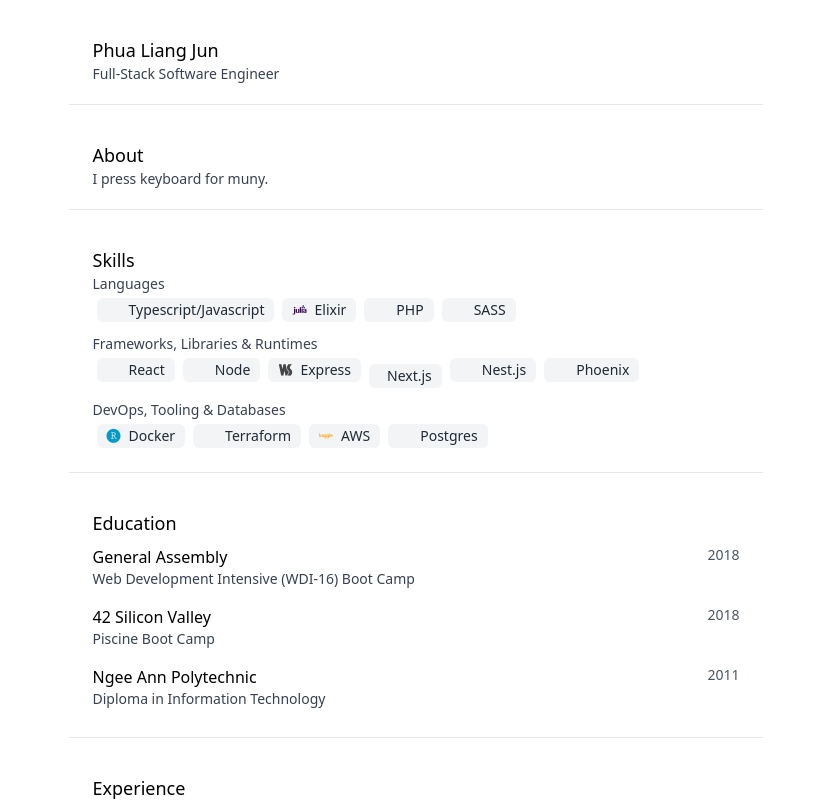
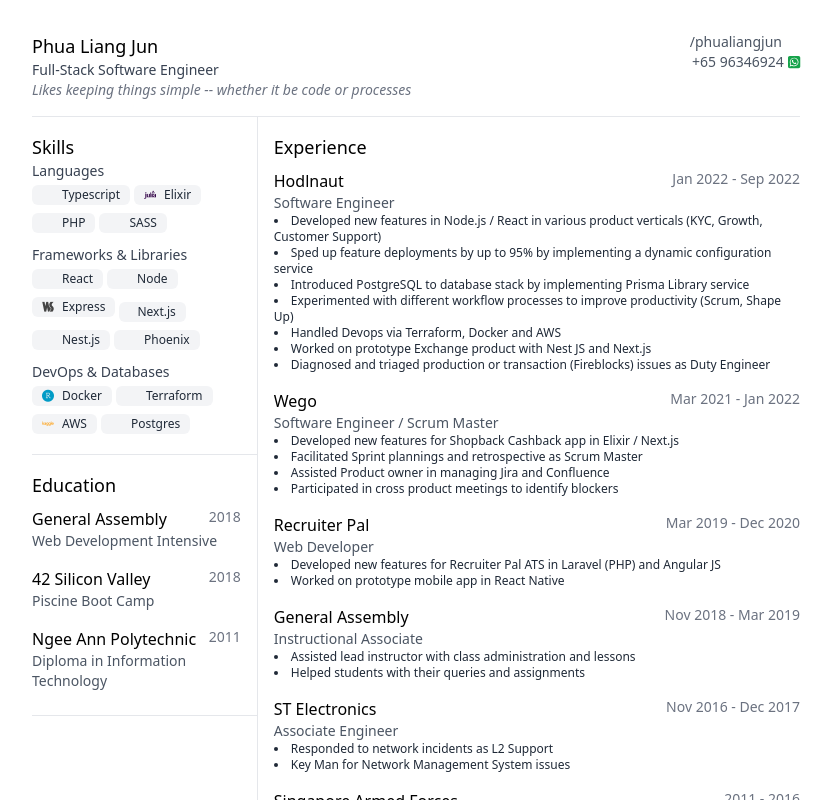
Before and after one commit to lamesensei/lamesensei.github.io, a Next.js app: page / in a window 1280 px wide. Shown: the top 800 px of the page, without its empty margins (224-1056 px from the left). Built offline with nearby package versions, Linux system fonts and the light colour scheme; some icons are missing.

Commit message:
printable v1

```diff
--- a/components/ItemHeader.tsx
+++ b/components/ItemHeader.tsx
@@ -12,8 +12,8 @@
   <div className="">
     <div className="flex justify-between">
       <h4 className="font-medium text-md">{header}</h4>
-      <p className="text-sm text-gray-600">{dateTime}</p>
+      <p className="text-sm text-gray-500">{dateTime}</p>
     </div>
-    <h5 className="text-sm text-gray-700">{subHeader}</h5>
+    <h5 className="text-sm text-gray-600">{subHeader}</h5>
   </div>
 );
--- a/components/SkillBadge.tsx
+++ b/components/SkillBadge.tsx
@@ -1,7 +1,7 @@
 type SkillBadgeProps = { icon: string; text: string };
 
 export const SkillBadge = ({ icon, text }: SkillBadgeProps): JSX.Element => (
-  <li className="inline-flex items-center rounded-md bg-gray-100 px-2.5 py-0.5 text-sm font-light text-gray-800 m-1">
+  <li className="inline-flex items-center rounded-md bg-gray-100 px-2.5 py-0.5 text-xs font-light text-gray-800 m-1 ml-0">
     <i className={icon + " inline-block mr-2"}></i>
     <span className="inline-block">{text}</span>
   </li>
--- a/components/Text.tsx
+++ b/components/Text.tsx
@@ -1,5 +1,10 @@
-import { PropsWithChildren } from "react";
+import { ReactNode } from "react";
 
-export const Text = ({ children }: PropsWithChildren): JSX.Element => (
-  <p className="text-sm text-gray-700">{children}</p>
+type TextProps = {
+  children?: ReactNode;
+  className?: string;
+};
+
+export const Text = ({ children, className }: TextProps): JSX.Element => (
+  <p className={className ? className : "text-sm text-gray-700"}>{children}</p>
 );
--- a/package.json
+++ b/package.json
@@ -9,6 +9,10 @@
     "lint": "next lint"
   },
   "dependencies": {
+    "@fortawesome/fontawesome-free": "^6.2.0",
+    "@fortawesome/free-brands-svg-icons": "^6.2.0",
+    "@fortawesome/free-solid-svg-icons": "^6.2.0",
+    "@fortawesome/react-fontawesome": "^0.2.0",
     "devicon": "^2.15.1",
     "next": "^12.3.1",
     "react": "18.2.0",
--- a/pages/index.tsx
+++ b/pages/index.tsx
@@ -4,42 +4,74 @@
 import { SectionSubHeader } from "../components/SectionSubHeader";
 import { SkillBadge } from "../components/SkillBadge";
 import { Text } from "../components/Text";
+import { FontAwesomeIcon } from "@fortawesome/react-fontawesome";
+import { faWhatsappSquare } from "@fortawesome/free-brands-svg-icons";
 
 const Home: NextPage = () => {
   return (
-    <main className="flex justify-center">
-      <div className="font-sans p-4 flex flex-col gap-4">
+    <main className="p-4 flex justify-center flex-1">
+      <div className="max-w-3xl">
         {/* Header */}
-        <section className="border-b border-gray-200 bg-white px-4 py-5 sm:px-6">
+        <section className="border-b py-4 flex space-between">
+          <div>
             <SectionHeader>Phua Liang Jun</SectionHeader>
             <SectionSubHeader>Full-Stack Software Engineer</SectionSubHeader>
+            <Text className="text-gray-500 text-sm italic">
+              Likes keeping things simple -- whether it be code or processes
+            </Text>
+          </div>
+          <div className="flex-1 text-sm text-right text-gray-600">
+            <ul>
+              <li>
+                <a
+                  href="https://www.linkedin.com/in/phualiangjun/"
+                  target="_blank"
+                  rel="noreferrer"
+                  className=""
+                >
+                  /phualiangjun
+                  <i className="devicon-linkedin-plain colored ml-1"></i>
+                </a>
+              </li>
+              <li>
+                <a href="tel:+6596346924">
+                  +65 96346924
+                  <FontAwesomeIcon icon={faWhatsappSquare} className="text-green-600 ml-1" />
+                </a>
+              </li>
+            </ul>
+          </div>
         </section>
-        {/* About */}
-        <section className="border-b border-gray-200 bg-white px-4 py-5 sm:px-6">
-          <SectionHeader>About</SectionHeader>
-          <Text>I press keyboard for muny.</Text>
-        </section>
+        <div className="print:flex lg:flex">
+          <div className="print:w-3/5 lg:w-1/3">
             {/* Skills */}
-        <section className="border-b border-gray-200 bg-white px-4 py-5 sm:px-6">
+            <section className="border-b py-4 print:p-4 print:pl-0 lg:p-4 lg:pl-0">
               <SectionHeader>Skills</SectionHeader>
               <div className="mb-2">
                 <SectionSubHeader>Languages</SectionSubHeader>
                 <ul className="">
                   <SkillBadge
                     icon="devicon-typescript-plain colored"
-                text="Typescript/Javascript"
+                    text="Typescript"
                   />
-              <SkillBadge icon="devicon-elixir-plain colored" text="Elixir" />
+                  <SkillBadge
+                    icon="devicon-elixir-plain colored"
+                    text="Elixir"
+                  />
                   <SkillBadge icon="devicon-php-plain colored" text="PHP" />
-              <SkillBadge icon=" devicon-sass-original colored" text="SASS" />
+                  <SkillBadge
+                    icon=" devicon-sass-original colored"
+                    text="SASS"
+                  />
                 </ul>
               </div>
               <div className="mb-2">
-            <SectionSubHeader>
-              Frameworks, Libraries & Runtimes
-            </SectionSubHeader>
+                <SectionSubHeader>Frameworks & Libraries</SectionSubHeader>
                 <ul className="">
-              <SkillBadge icon="devicon-react-original colored" text="React" />
+                  <SkillBadge
+                    icon="devicon-react-original colored"
+                    text="React"
+                  />
                   <SkillBadge icon="devicon-nodejs-plain colored" text="Node" />
                   <SkillBadge
                     icon="devicon-express-original colored"
@@ -49,14 +81,23 @@
                     icon="devicon-nextjs-original colored"
                     text="Next.js"
                   />
-              <SkillBadge icon="devicon-nestjs-plain colored" text="Nest.js" />
-              <SkillBadge icon="devicon-phoenix-plain colored" text="Phoenix" />
+                  <SkillBadge
+                    icon="devicon-nestjs-plain colored"
+                    text="Nest.js"
+                  />
+                  <SkillBadge
+                    icon="devicon-phoenix-plain colored"
+                    text="Phoenix"
+                  />
                 </ul>
               </div>
               <div className="">
-            <SectionSubHeader>DevOps, Tooling & Databases</SectionSubHeader>
+                <SectionSubHeader>DevOps & Databases</SectionSubHeader>
                 <ul className="">
-              <SkillBadge icon="devicon-docker-plain colored" text="Docker" />
+                  <SkillBadge
+                    icon="devicon-docker-plain colored"
+                    text="Docker"
+                  />
                   <SkillBadge
                     icon="devicon-terraform-plain colored"
                     text="Terraform"
@@ -73,13 +114,13 @@
               </div>
             </section>
             {/* Education */}
-        <section className="border-b border-gray-200 bg-white px-4 py-5 sm:px-6">
+            <section className="border-b py-4 print:p-4 print:pl-0 lg:p-4 lg:pl-0">
               <SectionHeader>Education</SectionHeader>
               <ul className="mt-2">
                 <li className="mb-4">
                   <ItemHeader
                     header="General Assembly"
-                subHeader="Web Development Intensive (WDI-16) Boot Camp"
+                    subHeader="Web Development Intensive"
                     dateTime="2018"
                   />
                   {/* TODO: Add education image and timeline */}
@@ -101,8 +142,10 @@
                 </li>
               </ul>
             </section>
+          </div>
+          <div className="py-4 print:p-4 print:pr-0 print:border-l lg:p-4 lg:pr-0 lg:border-l">
             {/* Experience */}
-        <section className="border-b border-gray-200 bg-white px-4 py-5 sm:px-6">
+            <section className="">
               <SectionHeader>Experience</SectionHeader>
               <ul className="mt-2">
                 <li className="mb-4">
@@ -111,37 +154,31 @@
                     subHeader="Software Engineer"
                     dateTime="Jan 2022 - Sep 2022"
                   ></ItemHeader>
-              <ul>
-                <li className="text-sm">
-                  - Developed new features in Node.js & React for flagship
-                  Crypto Lending product
+                  <ul className="text-xs list-disc list-inside text-gray-800">
+                    <li>
+                      Developed new features in Node.js / React in various
+                      product verticals (KYC, Growth, Customer Support)
                     </li>
-                <li className="text-sm">
-                  - Developed new features in back office CMS for Compliance
-                  (KYC) and Customer Support
+                    <li>
+                      Sped up feature deployments by up to 95% by implementing a
+                      dynamic configuration service
                     </li>
-                <li className="text-sm">
-                  - Developed Dynamic Configuration Service which sped up
-                  feature deployments by up to 95%
+                    <li>
+                      Introduced PostgreSQL to database stack by implementing
+                      Prisma Library service
                     </li>
-                <li className="text-sm">
-                  - Created Prisma library service for other microservices to
-                  utilize PostgresSQL
+                    <li>
+                      Experimented with different workflow processes to improve
+                      productivity (Scrum, Shape Up)
                     </li>
-                <li className="text-sm">
-                  - Experimented with different workflow processes to improve
-                  productivity (Agile, Scrum, Shape Up)
-                </li>
-                <li className="text-sm">
-                  - Handled Devops via Terraform, Docker and AWS
-                </li>
-                <li className="text-sm">
-                  - Worked on prototype Exchange product with Nest JS and
+                    <li>Handled Devops via Terraform, Docker and AWS</li>
+                    <li>
+                      Worked on prototype Exchange product with Nest JS and
                       Next.js
                     </li>
-                <li className="text-sm">
-                  - Diagnosed and triaged production or transaction (Fireblocks)
-                  issues as Duty Engineer
+                    <li>
+                      Diagnosed and triaged production or transaction
+                      (Fireblocks) issues as Duty Engineer
                     </li>
                   </ul>
                 </li>
@@ -151,41 +188,40 @@
                     subHeader="Software Engineer / Scrum Master"
                     dateTime="Mar 2021 - Jan 2022"
                   ></ItemHeader>
-              <ul>
-                <li className="text-sm">
-                  - Developed new features for Shopback Cashback app in Elixir
-                  and Next.js
+                  <ul className="text-xs list-disc list-inside text-gray-800">
+                    <li>
+                      Developed new features for Shopback Cashback app in Elixir
+                      / Next.js
                     </li>
-                <li className="text-sm">
-                  - Facilitated Sprint plannings and retrospective as Scrum
+                    <li>
+                      Facilitated Sprint plannings and retrospective as Scrum
                       Master
                     </li>
-                <li className="text-sm">
-                  - Assisted Product owner in managing Jira and Confluence
+                    <li>
+                      Assisted Product owner in managing Jira and Confluence
                     </li>
-                <li className="text-sm">
-                  - Worked on modifying legacy systems in Ruby for integration
+                    {/* <li>
+                      Worked on modifying legacy systems in Ruby for integration
                       in Elixir
-                </li>
-                <li className="text-sm">
-                  - Participated in cross product meetings to identify blockers
+                    </li> */}
+                    <li>
+                      Participated in cross product meetings to identify
+                      blockers
                     </li>
                   </ul>
                 </li>
                 <li className="mb-4">
                   <ItemHeader
-                header="StaffOnDemand / Recruiter Pal"
+                    header="Recruiter Pal"
                     subHeader="Web Developer"
                     dateTime="Mar 2019 - Dec 2020"
                   ></ItemHeader>
-              <ul>
-                <li className="text-sm">
-                  - Developed new features for Recruiter Pal ATS in Laravel (PHP)
-                  and Angular JS
+                  <ul className="text-xs list-disc list-inside text-gray-800">
+                    <li>
+                      Developed new features for Recruiter Pal ATS in Laravel
+                      (PHP) and Angular JS
                     </li>
-                <li className="text-sm">
-                  - Worked on prototype mobile app in React Native
-                </li>
+                    <li>Worked on prototype mobile app in React Native</li>
                   </ul>
                 </li>
                 <li className="mb-4">
@@ -194,14 +230,12 @@
                     subHeader="Instructional Associate"
                     dateTime="Nov 2018 - Mar 2019"
                   ></ItemHeader>
-              <ul>
-                <li className="text-sm">
-                  - Assisted lead instructor with class administration and
+                  <ul className="text-xs list-disc list-inside text-gray-800">
+                    <li>
+                      Assisted lead instructor with class administration and
                       lessons
                     </li>
-                <li className="text-sm">
-                  - Helped students with their queries and assignments
-                </li>
+                    <li>Helped students with their queries and assignments</li>
                   </ul>
                 </li>
                 <li className="mb-4">
@@ -210,15 +244,11 @@
                     subHeader="Associate Engineer"
                     dateTime="Nov 2016 - Dec 2017"
                   ></ItemHeader>
-              <ul>
-                <li className="text-sm">
-                  - Responded to network incidents as L2 Support
-                </li>
-                <li className="text-sm">
-                  - Key Man for Network Management System issues{" "}
-                </li>
-                {/* <li className="text-sm">
-                  - Assisted vendors with equipment deployments on site
+                  <ul className="text-xs list-disc list-inside text-gray-800">
+                    <li>Responded to network incidents as L2 Support</li>
+                    <li>Key Man for Network Management System issues </li>
+                    {/* <li>
+                    Assisted vendors with equipment deployments on site
                   </li> */}
                   </ul>
                 </li>
@@ -228,12 +258,10 @@
                     subHeader="Military Intelligence Engineer"
                     dateTime="2011 - 2016"
                   ></ItemHeader>
-              <ul>
-                <li className="text-sm">
-                  - Responded to network incidents as L1 Support
-                </li>
-                {/* <li className="text-sm">
-                  - Escorted external contractors in secure locations for
+                  <ul className="text-xs list-disc list-inside text-gray-800">
+                    <li>Responded to network incidents as L1 Support</li>
+                    {/* <li>
+                    Escorted external contractors in secure locations for
                     equipment deployments
                   </li> */}
                   </ul>
@@ -241,6 +269,8 @@
               </ul>
             </section>
           </div>
+        </div>
+      </div>
     </main>
   );
 };
```
Also changed, not shown: 2 other files (tests, documents, lock files or other folders). Lines whose indentation alone changed are shown as unchanged.
